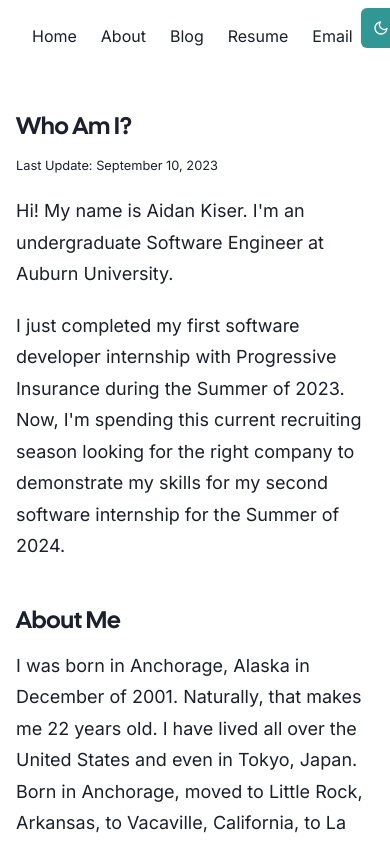
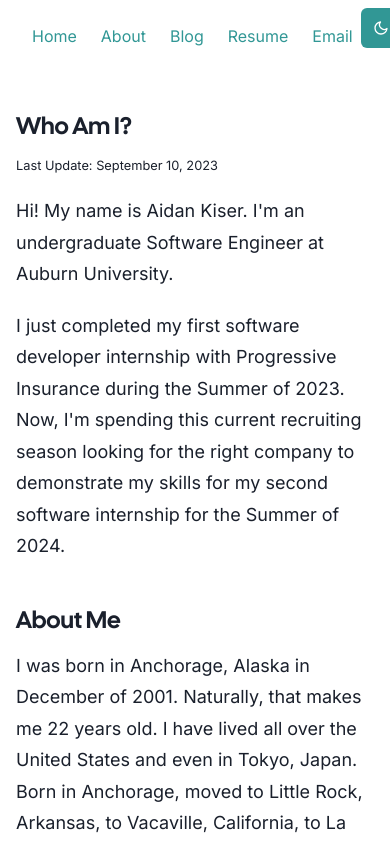
Before and after one commit to kiseraidan/aidankiser.com, a Next.js app: page /about in a window 390 px wide. Shown: the top 844 px of the page. Built offline with nearby package versions, Linux system fonts and the light colour scheme.

Commit message:
trying to fix purple scroll on mobile

```diff
--- a/src/components/Navbar.js
+++ b/src/components/Navbar.js
@@ -41,6 +41,7 @@ const Navbar = props => {
       bg={useColorModeValue('#ffffff40', '#20202380')}
       css={{ backdropFilter: 'blur(10px)' }}
       zIndex={1}
+      color="teal.500"
       {...props}
     >
       <Container
```
